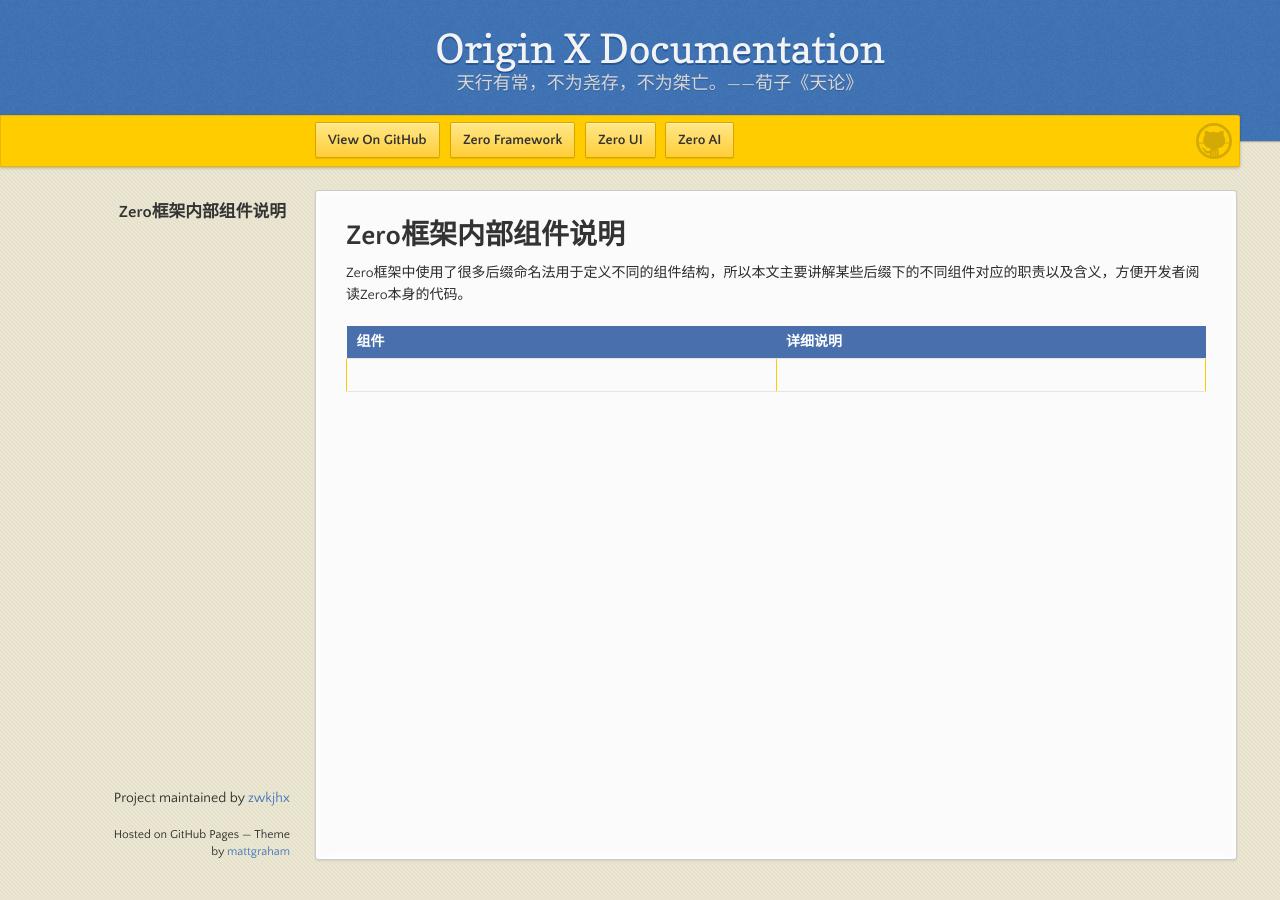
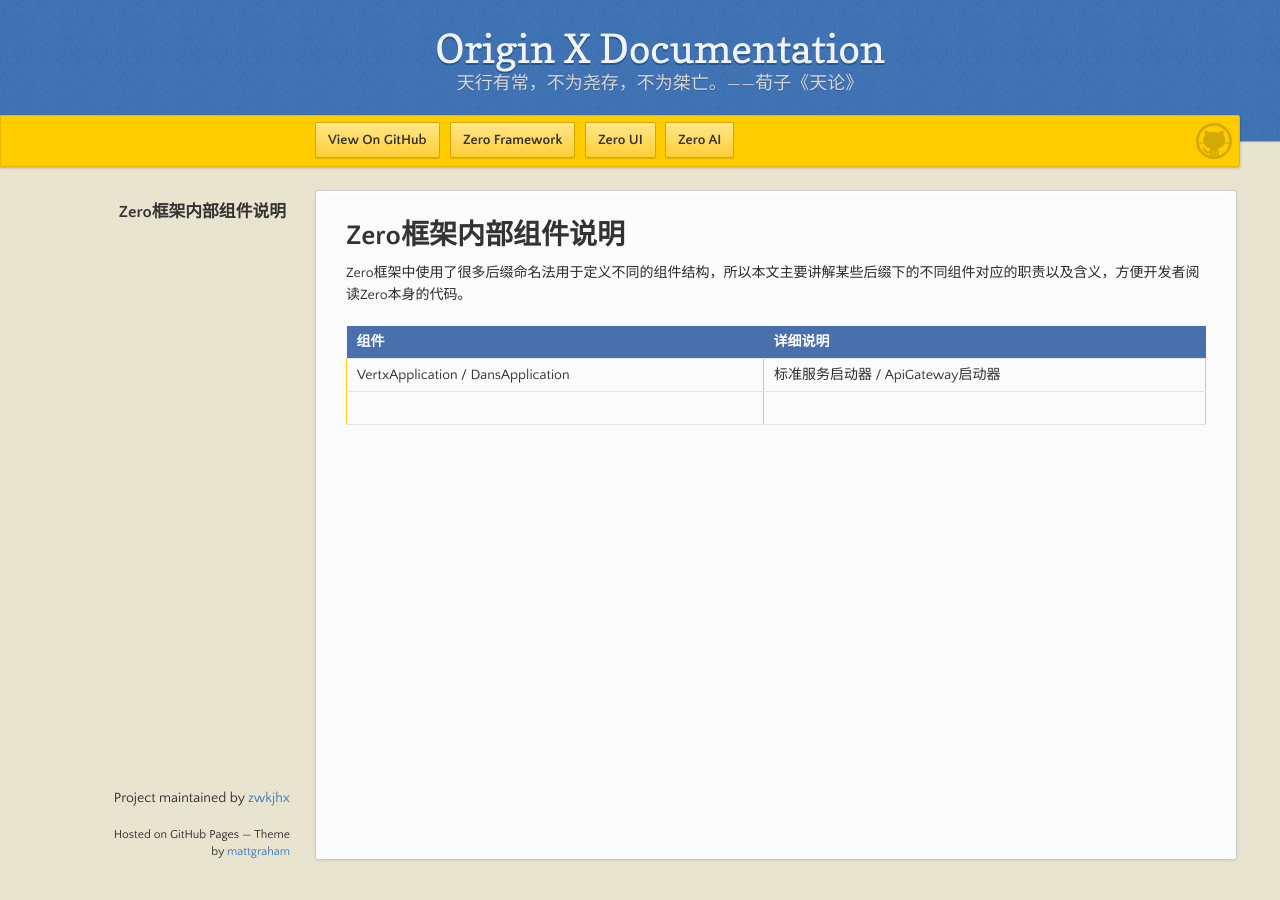
Before and after one commit to zwkjhx/ox-doc, a Jekyll site: the page built from specification/1-zerogui-fan/spc-004-zeronei-bu-zu-jian-shuo-ming.md, in a window 1280 px wide. Built offline with Jekyll 4.4.1, drawn with Linux system fonts in a browser that asks for light colours; our own code applies the rules of GitHub Pages for plain Markdown files.

Commit message:
Updates specification/1-zerogui-fan/spc-004-zeronei-bu-zu-jian-shuo-ming.md
Auto commit by GitBook Editor

```diff
--- a/specification/1-zerogui-fan/spc-004-zeronei-bu-zu-jian-shuo-ming.md
+++ b/specification/1-zerogui-fan/spc-004-zeronei-bu-zu-jian-shuo-ming.md
@@ -4,4 +4,5 @@
 
 | 组件 | 详细说明 |
 | :--- | :--- |
+| VertxApplication / DansApplication | 标准服务启动器 / ApiGateway启动器 |
 |  |  |
```
